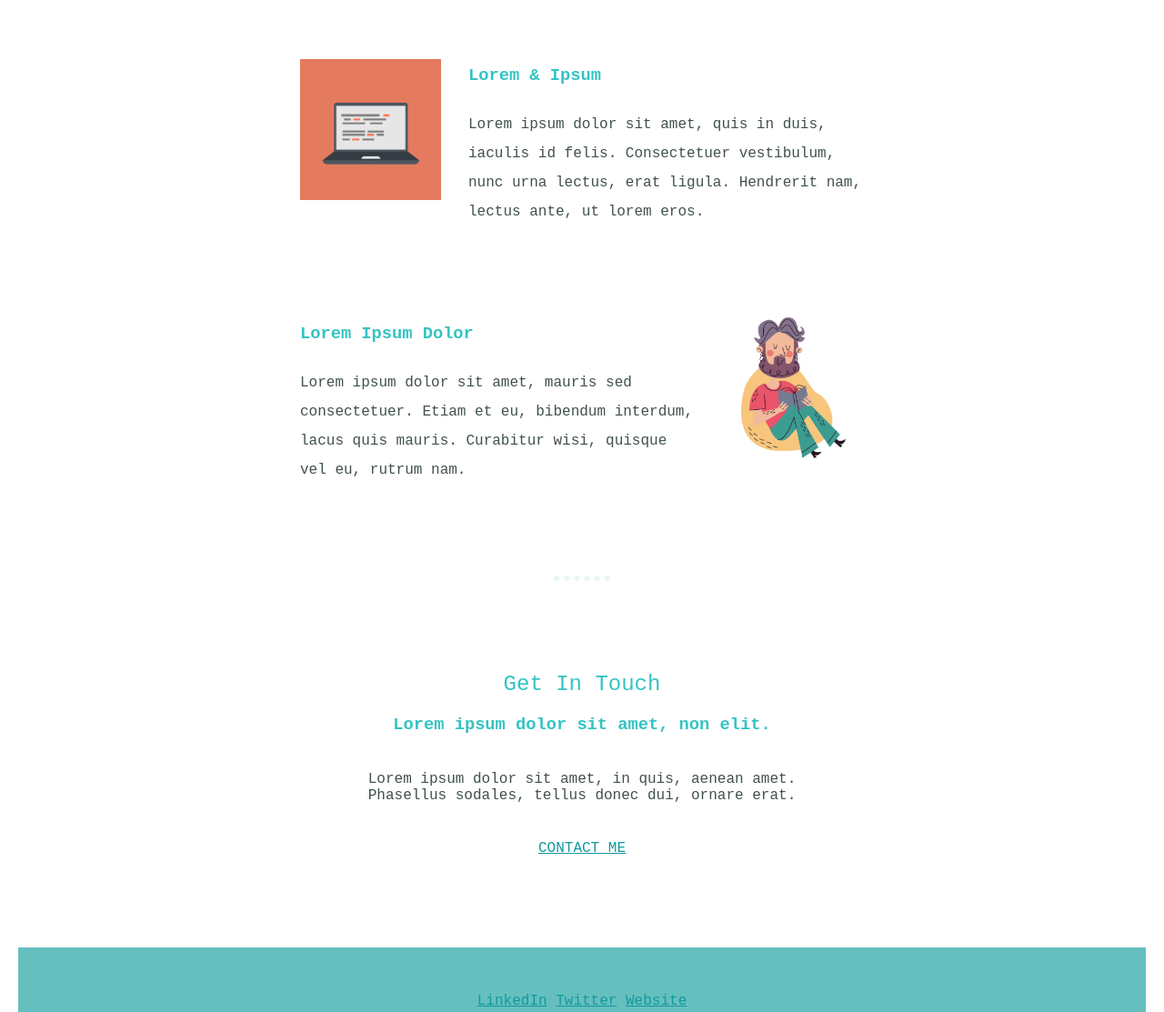
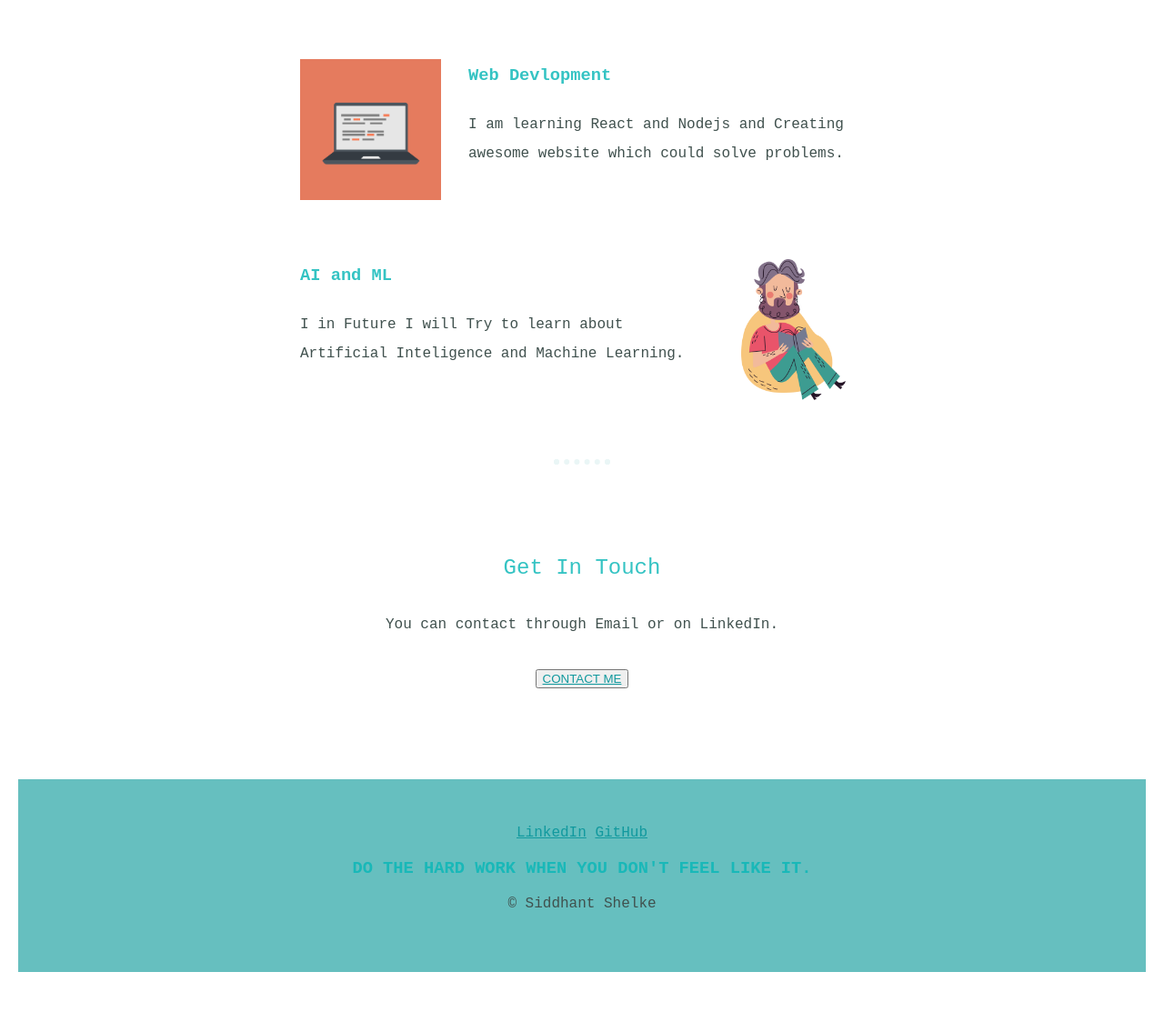
Before and after one commit to Aermax/personelwebsite, a plain HTML site: page index.html in a window 1280 px wide. Shown: the part 1360-2473 px from the top of the page at 91% size. After the commit the page ends 2449 px from the top, so only its background shows below. Drawn offline with Linux system fonts and the light colour scheme.

Commit message:
Update index.html

```diff
--- a/index.html
+++ b/index.html
@@ -28,29 +28,30 @@
           <div class="skill-row">
             <img class="compImg" src="images/computer.png" alt="" width="150">
 
-            <h3>Lorem & Ipsum</h3>
-            <p class="code-description">Lorem ipsum dolor sit amet, quis in duis, iaculis id felis. Consectetuer vestibulum, nunc urna lectus, erat ligula. Hendrerit nam, lectus ante, ut lorem eros.</p>
+            <h3>Web Devlopment</h3>
+            <p class="code-description">I am learning React and Nodejs and Creating awesome website which could solve problems.</p>
           </div>
           <div class="skill-row">
             <img class="readImg" src="images/reading.png" alt="" width="200">
-            <h3>Lorem Ipsum Dolor</h3>
-            <p class="code-description2">Lorem ipsum dolor sit amet, mauris sed consectetuer. Etiam et eu, bibendum interdum, lacus quis mauris. Curabitur wisi, quisque vel eu, rutrum nam.</p>
+            <h3>AI and ML</h3>
+            <p class="code-description2">I in Future I will Try to learn about Artificial Inteligence and Machine Learning.</p>
           </div>
         </div>
         <hr>
         <div class="contact-me">
           <h2>Get In Touch</h2>
-          <h3>Lorem ipsum dolor sit amet, non elit.</h3>
-          <p class="contact-message">Lorem ipsum dolor sit amet, in quis, aenean amet. Phasellus sodales, tellus donec dui, ornare erat.</p>
-          <a class="btn" href="mailto:name@email.com">CONTACT ME</a>
+          <p class="contact-message">You can contact through Email or on LinkedIn.</p>
+
+          <button class ="buttonClass"><a class="buttonClass" href="mailto:ausv2027@gmail.com">CONTACT ME</a></button>
         </div>
       </div>
 
 
       <div class="bottom-container">
-        <a class="footer-link" href="https://www.linkedin.com/">LinkedIn</a>
-        <a class="footer-link" href="https://twitter.com/">Twitter</a>
-        <a class="footer-link" href="https://www.appbrewery.co/">Website</a>
+        <a class="footer-link" href="https://www.linkedin.com/siddhantshelke">LinkedIn</a>
+        <a class="footer-link" href="https://github.com/Aermax">GitHub</a>
+        <h3>DO THE HARD WORK WHEN YOU DON'T FEEL LIKE IT.</h3>
+
         <p>© Siddhant Shelke</p>
       </div>
 
```
